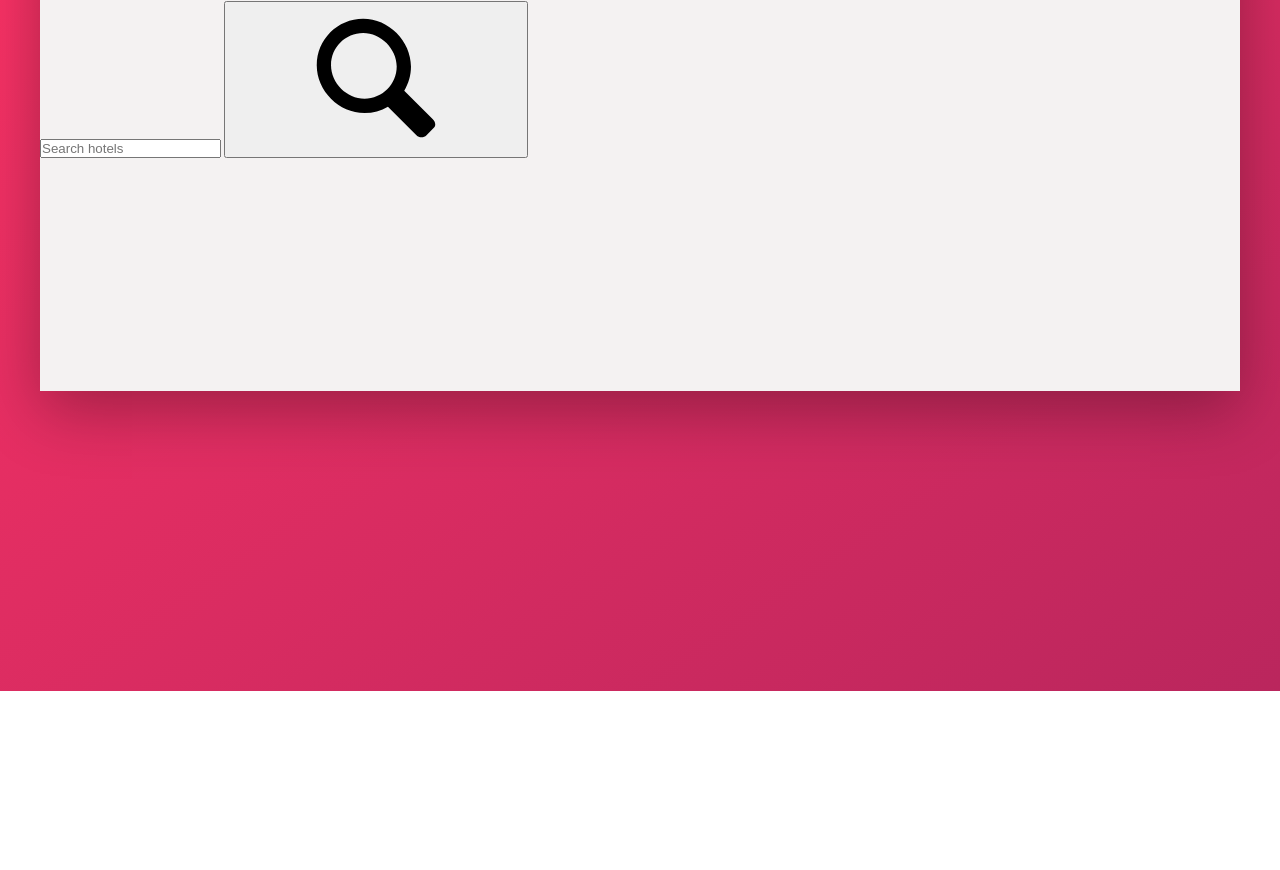
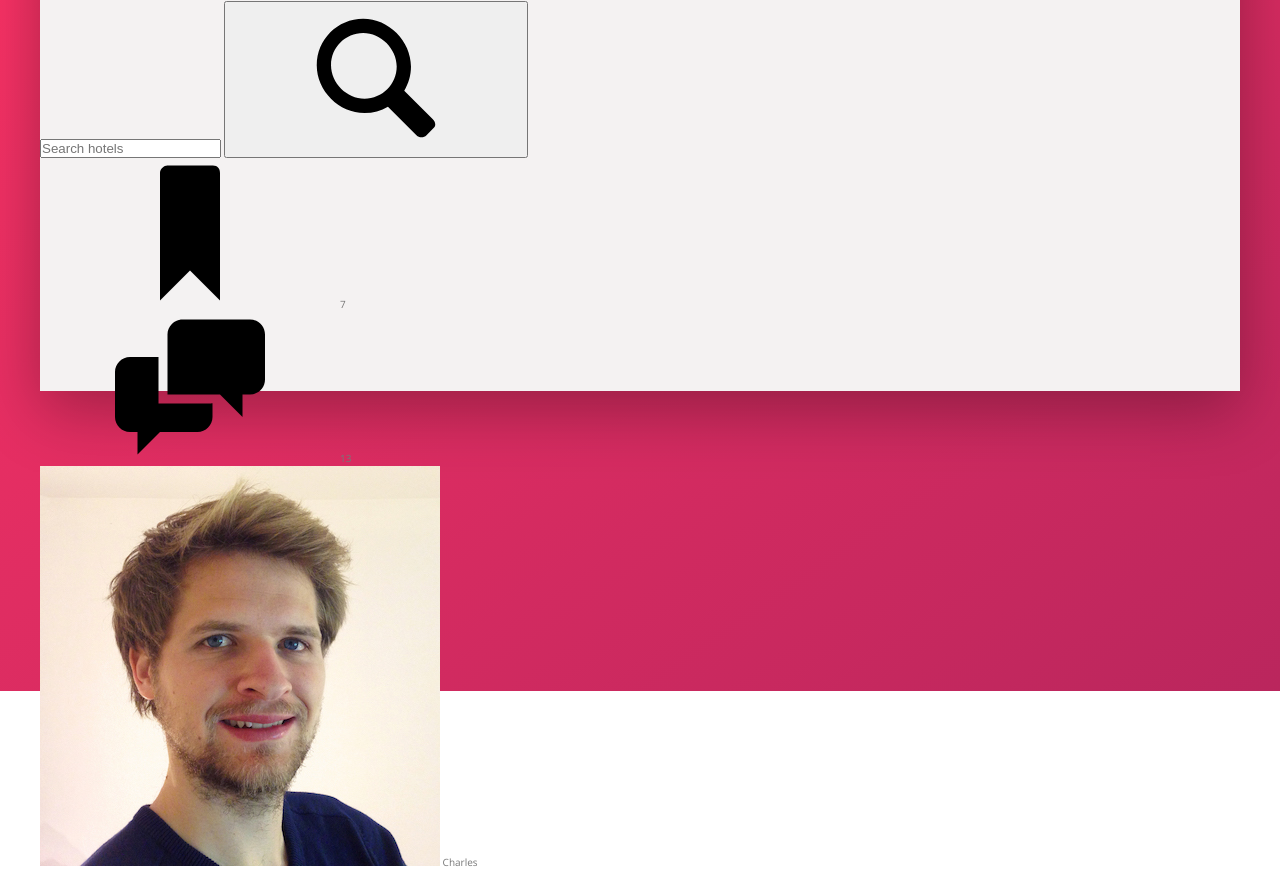
Before and after one commit to cjmcquain/Trillo, a website: page index.html in a window 1280 px wide. Shown: the part 189-1059 px from the top of the page. Before the commit the page ends 880 px from the top, so only its background shows below. Drawn offline with nearby package versions, Linux system fonts and the light colour scheme.

Commit message:
Completed HTML markup for header section

```diff
--- a/index.html
+++ b/index.html
@@ -25,6 +25,25 @@
                     </svg>
                 </button>
             </form>
+
+            <nav class="user-nav">
+                <div class="user-nav__icon-box">
+                    <svg class="user-nav__icon">
+                        <use xlink:href="img/sprite.svg#icon-bookmark"></use>
+                        <span class="user-nav__notification">7</span>
+                    </svg>
+                </div>
+                <div class="user-nav__icon-box">
+                    <svg class="user-nav__icon">
+                        <use xlink:href="img/sprite.svg#icon-chat"></use>
+                        <span class="user-nav__notification">13</span>
+                    </svg>
+                </div>
+                <div class="user-nav__user">
+                    <img src="img/user.jpg" alt="User photo" class="user-nav__user-photo">
+                    <span class="user-nav__user-name">Charles</span>
+                </div>
+            </nav>
         </header>
         <div class="content">
             <nav class="sidebar">
```
